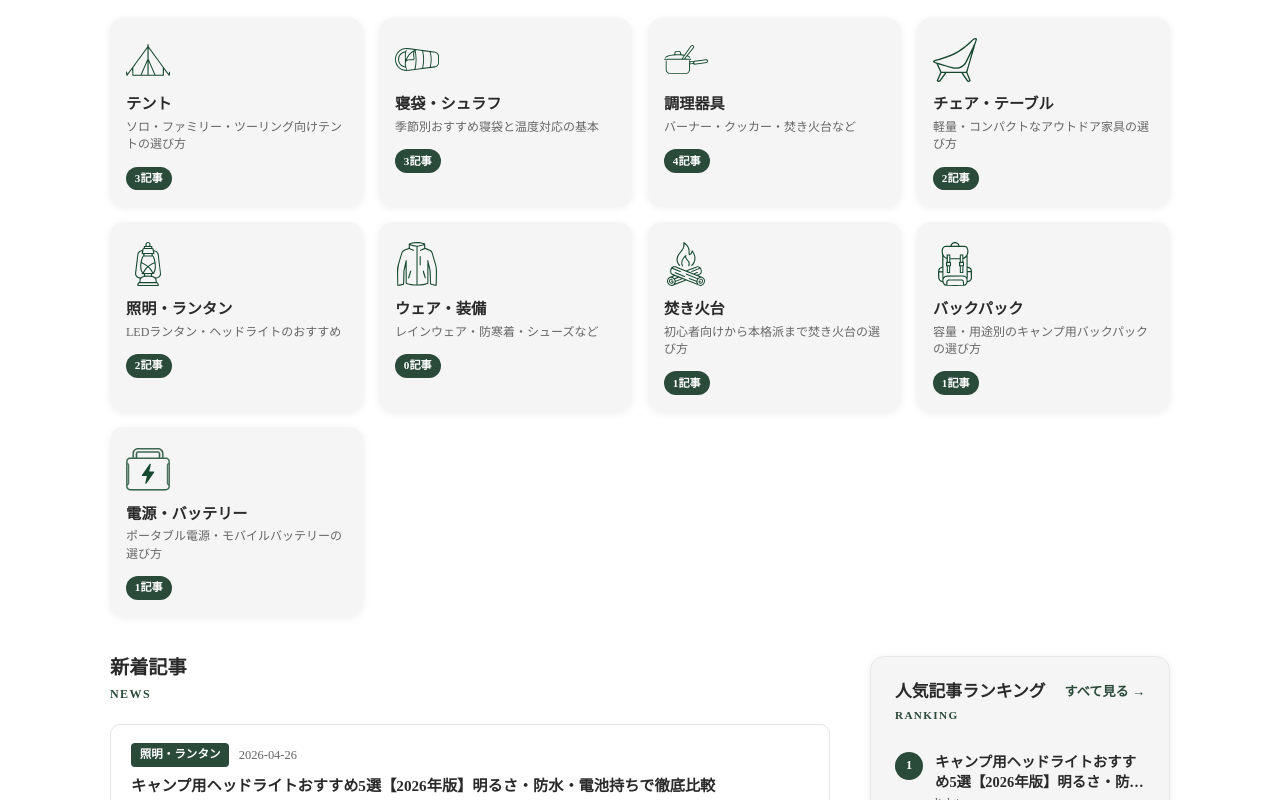
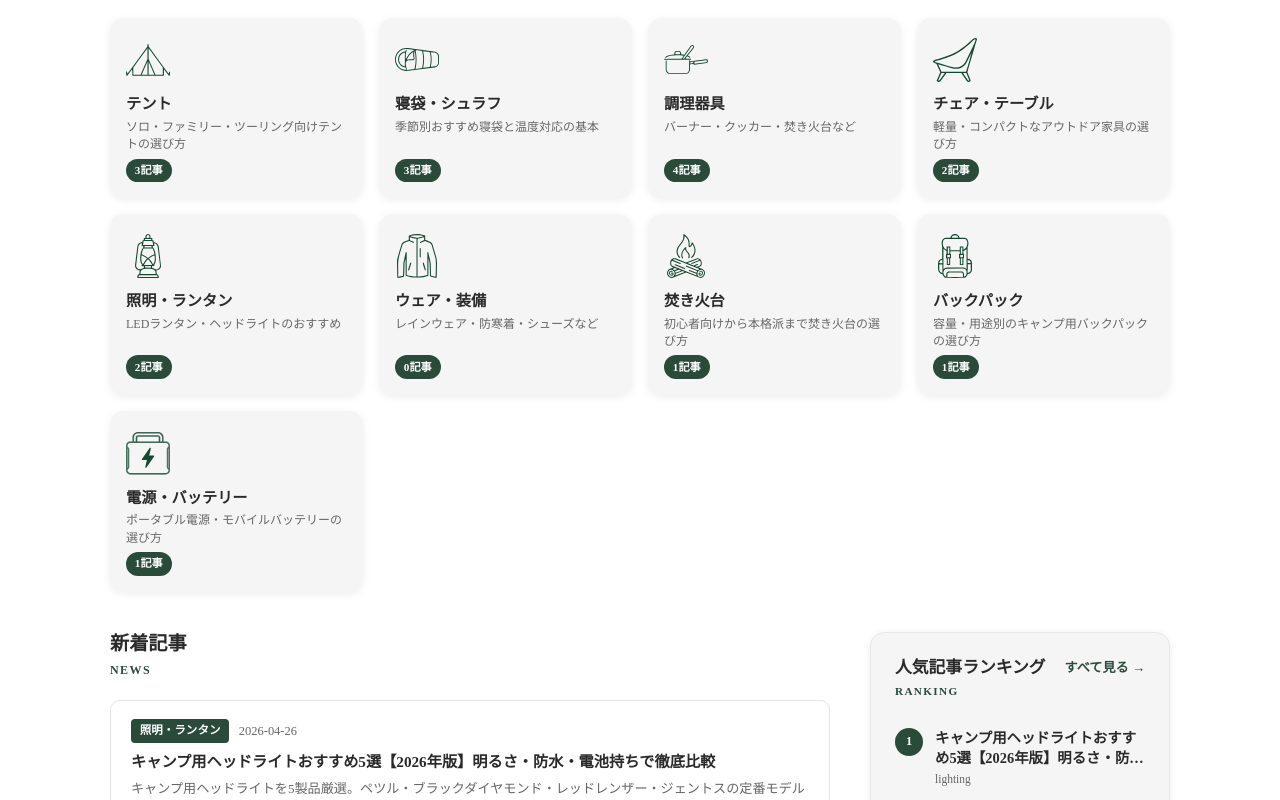
Before and after one commit to tanoue-boop/camp-kit-guide, a Next.js app: page / in a window 1280 px wide. Shown: the part 634-1434 px from the top of the page. Built offline with nearby package versions, Linux system fonts and the light colour scheme; no server answers.

Commit message:
fix(top): align category card heights so badges are bottom-left across all cards

```diff
--- a/components/top/CategoryGrid.module.css
+++ b/components/top/CategoryGrid.module.css
@@ -23,12 +23,14 @@
   display: grid;
   grid-template-columns: repeat(4, 1fr);
   gap: 1rem;
+  grid-auto-rows: 1fr;
 }
 
 .card {
   display: flex;
   flex-direction: column;
   align-items: flex-start;
+  height: 100%;
   padding: 1.25rem 1rem 1rem;
   background: var(--color-card-bg);
   border-radius: 14px;
@@ -68,7 +70,7 @@
 }
 
 .count {
-  margin-top: 0.5rem;
+  margin-top: auto;
   font-size: 0.7rem;
   font-weight: 700;
   color: #fff;
```
